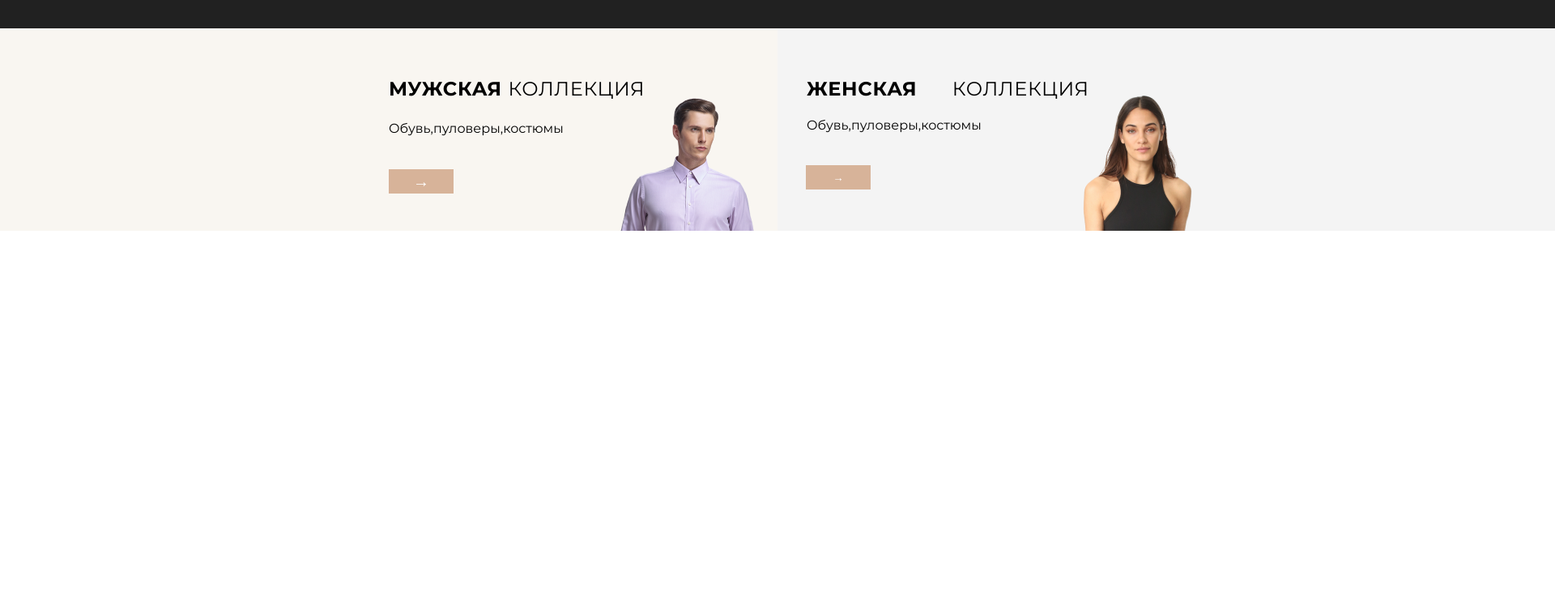
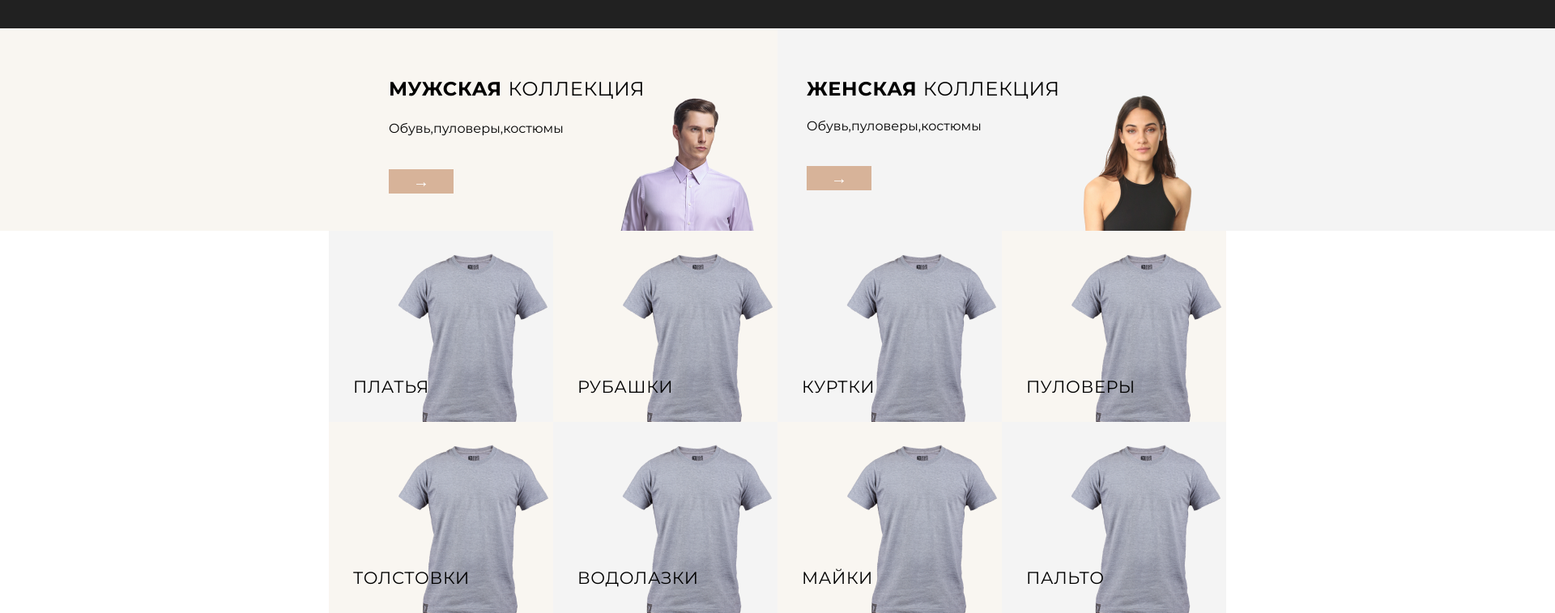
Before and after one commit to Dimfna/lessons, a plain HTML site: page index.html in a window 1280 px wide. Shown: the part 1000-1757 px from the top of the page at 81% size, 1920 px wide, since content can reach past the window. Before the commit the page ends 1535 px from the top, so only its background shows below. Drawn offline with Linux system fonts and the light colour scheme; files whose address does not match are found by name.

Commit message:
add new section

```diff
--- a/index.html
+++ b/index.html
@@ -80,6 +80,18 @@
                 </div>
             </div>
         </section>
+        <section class="catalog">
+            <div class="catalog_wrap">
+                <div class="even"><span>ПЛАТЬЯ</span></div>
+                <div class="odd"><span>РУБАШКИ</span></div>
+                <div class="even"><span>КУРТКИ</span></div>
+                <div class="odd"><span>ПУЛОВЕРЫ</span></div>
+                <div class="odd"><span>ТОЛСТОВКИ</span></div>
+                <div class="even"><span>ВОДОЛАЗКИ</span></div>
+                <div class="odd"><span>МАЙКИ</span></div>
+                <div class="even"><span>ПАЛЬТО</span></div>
+            </div>
+        </section>
       </div>
 
   </body>
--- a/style.css
+++ b/style.css
@@ -305,12 +305,16 @@ width: 50%;
   z-index: 1;
 }
 
+.women_cat {
+    padding: 60px 0 50px 36px;
+}
 .women_cat div {
     width: 340px;
     height: 100%;
     display: flex;
     flex-direction: column;
     margin-right: 50%;
+
 }
 
 .women_cat div span:nth-child(1) {
@@ -323,8 +327,8 @@ width: 50%;
     line-height: 29px;
     letter-spacing: 0.03em;
     color: #000000;
-    padding: 60px 558px 25px 36px;
     z-index: 5;
+    margin-bottom: 29px;
 }
 
 .women_cat div span:nth-child(2) {
@@ -333,7 +337,7 @@ width: 50%;
     font-weight: 300;
     font-size: 16px;
     color: #000000;
-    padding: 25px 87px 40px 36px;
+    margin-bottom: 40px;
 }
 
 .women_cat div button {
@@ -343,7 +347,8 @@ width: 50%;
     background: #D7B399;
     color: white;
     cursor: pointer;
-    margin-left: 35px;
+    font-size: 20px;
+    line-height: 20px;
 }
 
 .women_cat img {
@@ -356,3 +361,39 @@ width: 50%;
 .women_cat_coll {
     font-weight: 400 !important;
 }
+
+.catalog {
+    width: 100%;
+    height: 472px;
+}
+
+.catalog_wrap {
+    width: 1108px;
+    height: 472px;
+    margin: 0 auto;
+    display: flex;
+    flex-wrap: wrap;
+}
+
+.catalog_wrap div {
+    width: 277px;
+    height: 236px;
+    padding: 180px 0 0 30px;
+}
+
+.catalog_wrap div span {
+    font-family: Montserrat;
+    font-style: normal;
+    font-weight: 100;
+    font-size: 21px;
+    line-height: 26px;
+    letter-spacing: 0.03em;
+}
+
+.even {
+    background-image: url(./img/T-shirt1.png);
+}
+
+.odd {
+    background-image: url(./img/T-shirt2.png);
+}
```
Also changed, not shown: img/T-shirt1.png (added), img/T-shirt2.png (added), 1 other file.
